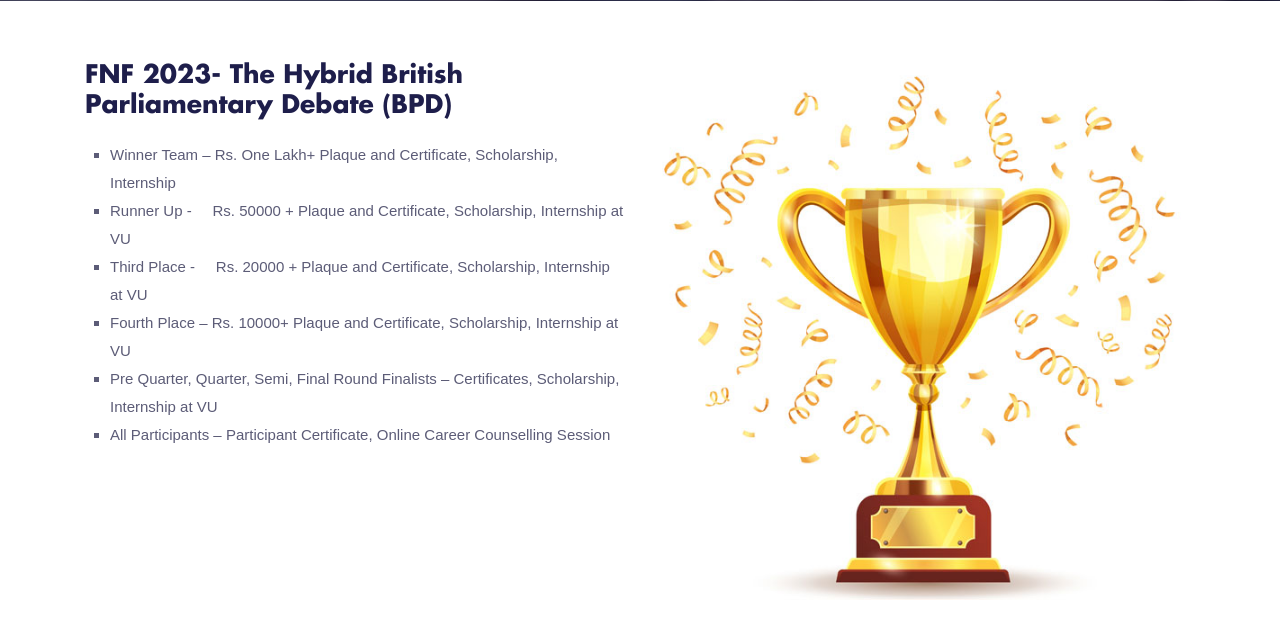
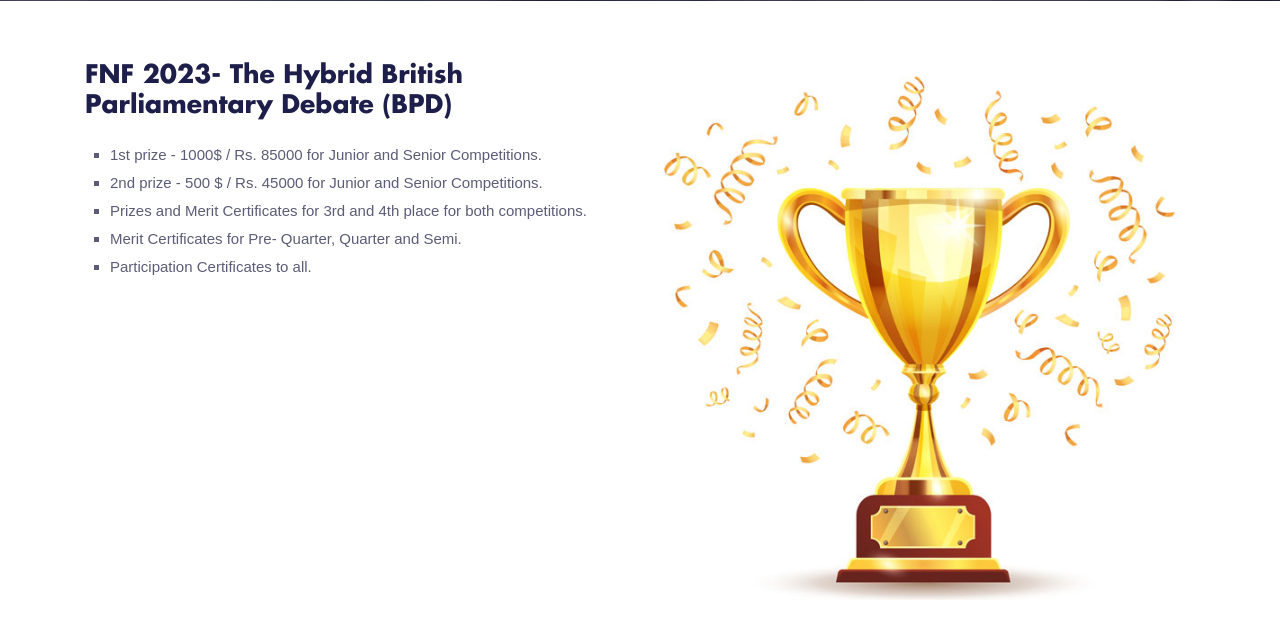
Before and after one commit to jyothiranjan25/fornotfor, a PHP site: page /phpmail/fnf-2022-prizes.php in a window 1280 px wide. Shown: the part 407-1049 px from the top of the page. Run offline with PHP 8.4, Linux system fonts and the light colour scheme; data that the repository does not hold is empty.

Commit message:
final fixes

```diff
--- a/fnf-2022-prizes.php
+++ b/fnf-2022-prizes.php
@@ -128,12 +128,11 @@
         <div class="col-6">
           <h3 class="section-title mb-0">FNF 2023- The Hybrid British Parliamentary Debate (BPD)</h3>
           <ul class="objectives">
-            <li>Winner Team – Rs. One Lakh+ Plaque and Certificate, Scholarship, Internship</li>
-            <li>Runner Up -     Rs. 50000 + Plaque and Certificate, Scholarship, Internship at VU</li>
-            <li>Third Place -     Rs. 20000 + Plaque and Certificate, Scholarship, Internship at VU</li>
-            <li>Fourth Place – Rs. 10000+ Plaque and Certificate, Scholarship, Internship at VU</li>
-            <li>Pre Quarter, Quarter, Semi, Final Round Finalists – Certificates, Scholarship, Internship at VU</li>
-            <li>All Participants – Participant Certificate, Online Career Counselling Session</li>
+            <li>1st prize - 1000$ / Rs. 85000 for Junior and Senior Competitions.</li>
+            <li>2nd prize - 500 $ / Rs. 45000 for Junior and Senior Competitions.</li>
+            <li>Prizes and Merit Certificates for 3rd and 4th place for both competitions.</li>
+            <li>Merit Certificates for Pre- Quarter, Quarter and Semi.</li>
+            <li>Participation Certificates to all.</li>
           </ul>
           <!--    <h3 class="section-title mb-0">FNF 2023- The International Virtual Debate (One on One)</h3>
 								<ul class="objectives">
--- a/footer.php
+++ b/footer.php
@@ -23,7 +23,7 @@
 				<div class="col-lg-4 col-sm-8 mb-5 mb-lg-0">
 					<h4 class="text-white mb-5">RELEVANT DOCUMENTS</h4>
 					<ul class="list-unstyled">
-						<li class="mb-3"><a class="text-color" href="downloads/fornotfor-brochure-2023.pdf" target="_blank">Brochure</a></li>
+						<li class="mb-3"><a class="text-color" href="downloads/fornotfor-brochure-2023-new.pdf" target="_blank">Brochure</a></li>
 						<li class="mb-3"><a class="text-color" href="rule-book.php">Rule Book</a></li>
 						<li class="mb-3"><a class="text-color" href="demo-video.php">Demo Video</a></li>
 					</ul>
--- a/header.php
+++ b/header.php
@@ -17,7 +17,7 @@
 						<li class="nav-item"> <a class="nav-link" href="fnf-2022.php">FNF 2022</a> </li>
 						<!-- <li class="nav-item @@register  "> <a class="nav-link" href="register_closed.php?source=<?= $source ?>&medium=<?= $medium ?>&campaign=<?= $campaign ?>" target="_blank">FNF 2022</a> </li> -->
 						<li class="nav-item @@brochure  dropdown"> <a class="nav-link dropdown-toggle" href="#" id="navbarDropdown" role="button" data-toggle="dropdown" aria-haspopup="true" aria-expanded="false">Relevant Documents</a>
-							<div class="dropdown-menu" aria-labelledby="navbarDropdown"> <a target="_blank" class="dropdown-item" href="downloads/fornotfor-brochure-2023.pdf">Brochure</a>
+							<div class="dropdown-menu" aria-labelledby="navbarDropdown"> <a target="_blank" class="dropdown-item" href="downloads/fornotfor-brochure-2023-new.pdf">Brochure</a>
 								<div class="dropdown-divider"></div> <a class="dropdown-item" href="rule-book.php">Rule book </a>
 								<div class="dropdown-divider"></div> <a class="dropdown-item" href="demo-video.php">Demo video</a>
 							</div>
--- a/the-hybrid-british-parliamentary-debate-register.php
+++ b/the-hybrid-british-parliamentary-debate-register.php
@@ -239,7 +239,7 @@ if ($type != "Junior" && $type != "Senior") {
 								<div class="form-row col-12">
 									<div class="form-holder form-group">
 										<fieldset>
-											<legend>Are you willing to travel to the Vijaybhoomi University campus in Karjat from the 30th of September to the 2nd of October, in case of qualifying to the pre-quarter-finals?<sup style="color:red;">*</sup> </legend>
+											<legend>Are you willing to travel to the Vijaybhoomi University campus in Karjat From the 14th of October to the 5th of November, in case of qualifying to the pre-quarter-finals?<sup style="color:red;">*</sup> </legend>
 											<div id="select-style">
 												<select name="travel" id="travel">
 													<option value="" disabled="" selected="">Select Travel</option>
@@ -256,7 +256,7 @@ if ($type != "Junior" && $type != "Senior") {
 									<div class="form-holder form-group">
 										<legend>
 											<i><span style="color: red;"> * </span>Max 2 teams per school/branch can register.</i><br>
-											<i><span style="color: red;"> * </span>The name of the student will be printed on certificate</i>
+											<i><span style="color: red;"> * </span>Name printed on the certificate will be according to entry</i>
 										</legend>
 									</div>
 								</div>
```
Also changed, not shown: index.php (+9 -4 lines), images/fnf-poster-2023-new.jpg (added).
